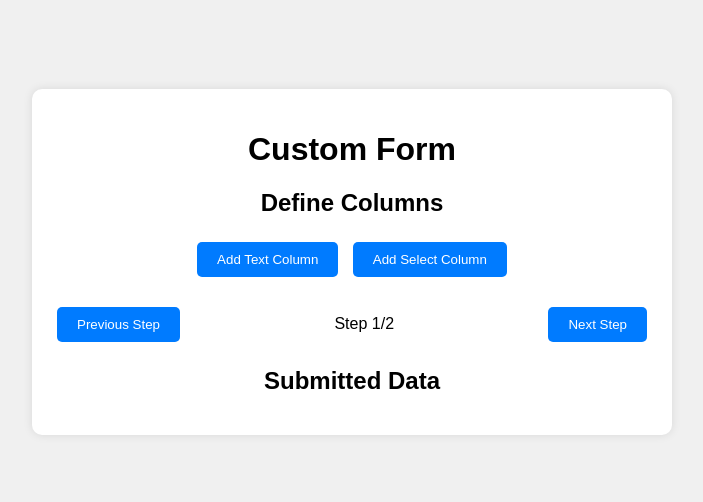
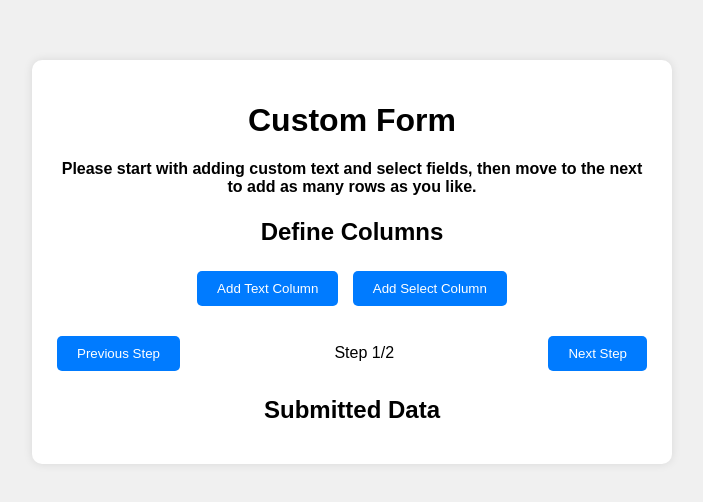
Before and after one commit to Raouf878/greece_startup, a plain HTML site: page index.html in a window 1280 px wide. Shown: the part 138-640 px from the top of the page, without its empty margins (288-991 px from the left). Drawn offline with nearby package versions, Linux system fonts and the light colour scheme.

Commit message:
final commit

```diff
--- a/index.html
+++ b/index.html
@@ -9,6 +9,7 @@
 <body>
     <div class="container">
         <h1>Custom Form</h1>
+        <h4>Please start with adding custom text and select fields, then move to the next to add as many rows as you like.</h4>
         <div id="formSteps">
             <div id="defineColumns" class="form-section">
                 <h2>Define Columns</h2>
```
